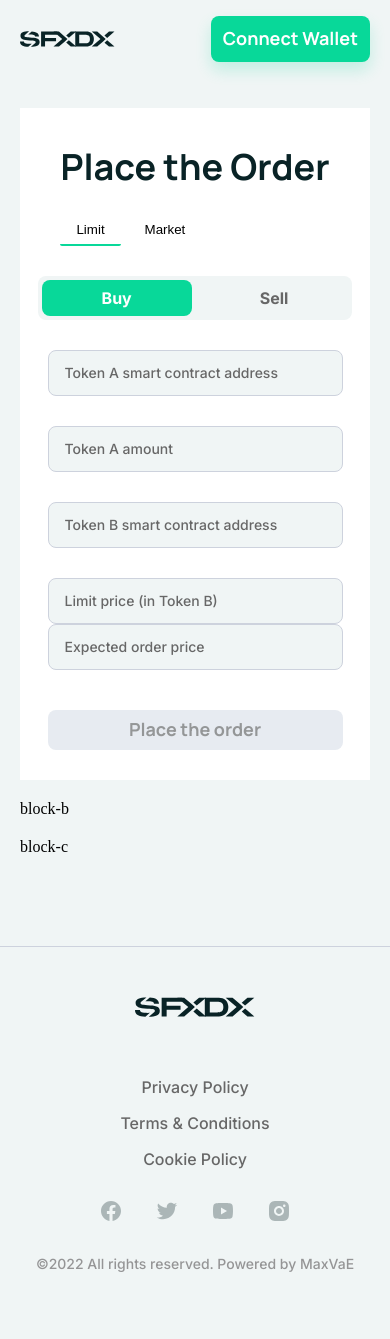
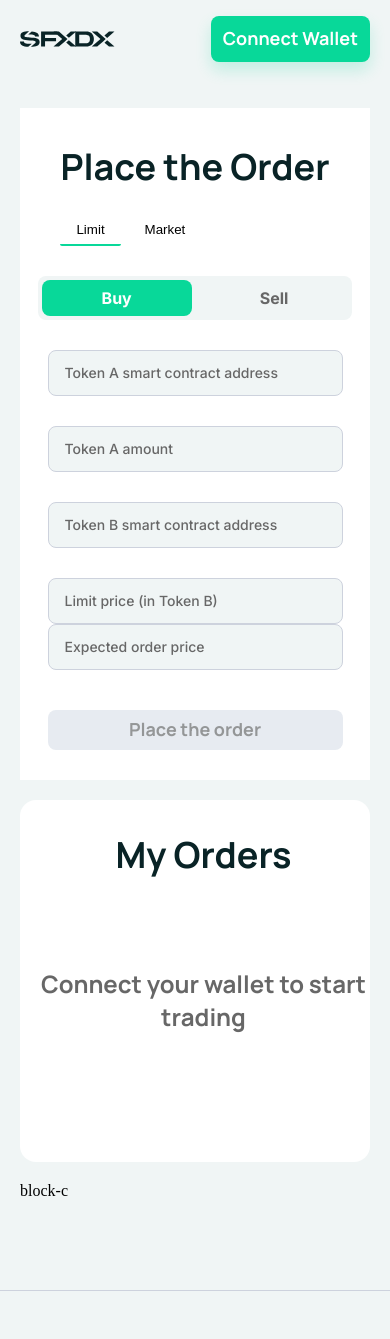
Before and after one commit to MaxVaE/sfxdx-test, a React (Create React App) app: page / in a window 390 px wide. Shown: the top 1339 px of the page. Before the commit the page ends 1315 px from the top, so only its background shows below. Built offline with nearby package versions, Linux system fonts and the light colour scheme.

Commit message:
add MyOrders and Tablet

```diff
--- a/src/components/Blocks/Blocks.scss
+++ b/src/components/Blocks/Blocks.scss
@@ -15,14 +15,6 @@
   }
 }
 
-.block-b {
-  margin: 20px 0;
-
-  @include desktop {
-    margin: 0;
-  }
-}
-
 .block-c {
   grid-column: 2;
   grid-row: 1 / 3;
--- a/src/components/Blocks/Blocks.tsx
+++ b/src/components/Blocks/Blocks.tsx
@@ -1,10 +1,11 @@
+import MyOrders from '../MyOrders/MyOrders';
 import PlaceOrder from '../PlaceOrder/PlaceOrder';
 
 function Blocks() {
   return (
     <div className="blocks">
       <PlaceOrder />
-      <div className="block-b">block-b</div>
+      <MyOrders />
       <div className="block-c">block-c</div>
     </div>
   );
--- /dev/null
+++ b/src/components/MyOrders/MyOrders.scss
@@ -0,0 +1,32 @@
+.my-orders {
+  display: flex;
+  align-items: center;
+  flex-direction: column;
+  margin: 20px 0;
+  border-radius: 16px;
+  padding-top: 30px;
+  padding-bottom: 20px;
+  padding-left: 17px;
+  height: 362px;
+  min-width: 335px;
+  background-color: $color-white;
+
+  &__no-connect {
+    margin-top: 88px;
+    width: 100%;
+    font-family: Manrope, sans-serif;
+    font-size: 24px;
+    text-align: center;
+    color: $color-text-secondary;
+  }
+
+  @include tablet-xl {
+    align-items: flex-start;
+    padding: 30px 0;
+    padding-left: 30px;
+  }
+
+  @include desktop {
+    margin: 0;
+  }
+}
--- /dev/null
+++ b/src/components/MyOrders/MyOrders.tsx
@@ -0,0 +1,21 @@
+import { useSelector } from 'react-redux';
+
+import { RootState } from '../../store/store';
+import Tablet from '../Tablet/Tablet';
+
+function MyOrders() {
+  const account = useSelector((state: RootState) => state.account.value);
+
+  return (
+    <div className="my-orders">
+      <h2>My Orders</h2>
+      {
+        account
+          ? <Tablet myOrders={[]} />
+          : <div className="my-orders__no-connect">Connect your wallet to start trading</div>
+      }
+    </div>
+  );
+}
+
+export default MyOrders;
--- a/src/components/PlaceOrder/PlaceOrder.scss
+++ b/src/components/PlaceOrder/PlaceOrder.scss
@@ -23,13 +23,6 @@
     @include tablet {
       display: flex;
     }
-  }
-
-  &__title {
-    margin: 0;
-    font-family: Manrope, sans-serif;
-    font-size: 36px;
-    color: $color-text-primary;
   }
 
   &__limit {
--- a/src/components/PlaceOrder/PlaceOrder.tsx
+++ b/src/components/PlaceOrder/PlaceOrder.tsx
@@ -1,17 +1,10 @@
 import clsx from 'clsx';
 import { useMemo, useState } from 'react';
+
+import { Order } from '../../types/order';
 import Button from '../Button/Button';
 import Input from '../Input/Input';
 import Switch from '../Switch/Switch';
-
-type Order = {
-  tokenA: string;
-  tokenB: string;
-  orderType: 'limit' | 'market';
-  orderSide: 'buy' | 'sell';
-  amount: number;
-  price?: number;
-};
 
 const INIT_ORDER: Order = {
   tokenA: '',
@@ -44,7 +37,7 @@ function PlaceOrder() {
   return (
     <div className="place-order">
       <div className="place-order__header">
-        <h2 className="place-order__title">Place the Order</h2>
+        <h2>Place the Order</h2>
 
         <button
           onClick={() => {
--- /dev/null
+++ b/src/components/Tablet/Tablet.scss
@@ -0,0 +1,76 @@
+.tablet {
+  overflow-x: auto;
+  margin-top: 30px;
+  width: 100%;
+  font-family: Inter, sans-serif;
+
+  &__header {
+    display: grid;
+    margin-bottom: 16px;
+    grid-template-columns: repeat(7, 1fr);
+
+    span {
+      min-width: 96px;
+      font-weight: 400;
+      font-size: 12px;
+      text-transform: uppercase;
+      color: $color-text-tertiary;
+    }
+  }
+
+  &__row {
+    display: grid;
+    border-bottom: 1px solid $color-dividers;
+    grid-template-columns: repeat(7, 1fr);
+
+    span {
+      padding: 21px 0;
+      min-width: 96px;
+      font-weight: 500;
+      font-size: 14px;
+      text-transform: capitalize;
+      color: $color-text-primary;
+    }
+  }
+
+  &__status {
+    margin: 21px 0;
+    border: 1px solid $color-stroke;
+    border-radius: 4px;
+    padding: 2px 4px;
+    max-width: max-content;
+    font-weight: 700;
+    font-size: 12px;
+    line-height: 1.33;
+    text-transform: capitalize;
+    color: $color-text-secondary;
+
+    &--filled {
+      border: none;
+      color: $color-white;
+      background: $color-accent1-primary;
+    }
+  }
+
+  &__button {
+    margin: 21px 0;
+    border: none;
+    padding: 0;
+    width: max-content;
+    font-weight: 500;
+    font-size: 14px;
+    color: $color-text-primary;
+    background-color: inherit;
+
+    &--cancel {
+      font-family: Manrope, sans-serif;
+      line-height: 1.14;
+      color: $color-accent1-primary;
+      cursor: pointer;
+
+      &:hover {
+        opacity: 0.8;
+      }
+    }
+  }
+}
--- /dev/null
+++ b/src/components/Tablet/Tablet.tsx
@@ -0,0 +1,63 @@
+import { clsx } from 'clsx';
+
+import { MyOrder, OrderStatus } from '../../types/order';
+
+type TabletProps = {
+  myOrders: MyOrder[];
+};
+
+function Tablet({
+  myOrders,
+}: TabletProps) {
+  return (
+    <div className="tablet">
+      <div className="tablet__header">
+        <span>type</span>
+        <span>side</span>
+        <span>amount</span>
+        <span>price</span>
+        <span>filled</span>
+        <span>status</span>
+        <span>cancel</span>
+      </div>
+
+      {myOrders.map(({
+        id,
+        orderType,
+        orderSide,
+        orderStatus,
+        countFilled,
+        amount,
+        price,
+      }) => {
+        const checkedStatusFelled = checkStatusFilled(orderStatus);
+
+        return (
+          <div key={id} className="tablet__row">
+            <span>{orderType}</span>
+            <span>{orderSide}</span>
+            <span>{amount}</span>
+            <span>{price}</span>
+            <span>{countFilled}</span>
+
+            <div className={`tablet__status tablet__status--${orderStatus}`}>{orderStatus}</div>
+
+            <button
+              disabled={checkedStatusFelled}
+              className={clsx('tablet__button', { 'tablet__button--cancel': !checkedStatusFelled })}
+              type="button"
+            >
+              {checkedStatusFelled ? 'N/A' : 'Cancel'}
+            </button>
+          </div>
+        );
+      })}
+    </div>
+  );
+
+  function checkStatusFilled(status: OrderStatus) {
+    return status === 'filled';
+  }
+}
+
+export default Tablet;
--- a/src/styles/_globals.scss
+++ b/src/styles/_globals.scss
@@ -5,6 +5,13 @@ body {
   background-color: $color-bg-light;
 }
 
+h2 {
+  margin: 0;
+  font-family: Manrope, sans-serif;
+  font-size: 36px;
+  color: $color-text-primary;
+}
+
 * {
   box-sizing: inherit;
 }
--- a/src/styles/_variables.scss
+++ b/src/styles/_variables.scss
@@ -10,3 +10,4 @@ $color-focus: #643296;
 $color-focus-btn: #9873ff;
 $color-disabled-bg: #e7ebf1;
 $color-disabled-text: #949697;
+$color-dividers: #e8e8f3;
--- a/src/styles/main.scss
+++ b/src/styles/main.scss
@@ -9,7 +9,9 @@
 @import "../components/Input/Input";
 @import "../components/Wallet/Wallet";
 @import "../components/Switch/Switch";
+@import "../components/Tablet/Tablet";
 @import "../components/Header/Header";
 @import "../components/Footer/Footer";
 @import "../components/Blocks/Blocks";
 @import "../components/PlaceOrder/PlaceOrder";
+@import "../components/MyOrders/MyOrders";
```
Also changed, not shown: src/types/order.d.ts (added, +22 -0 lines).
